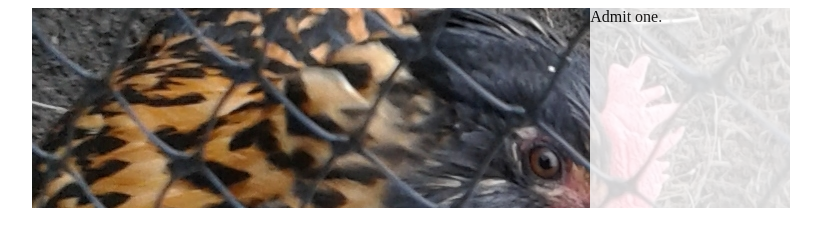
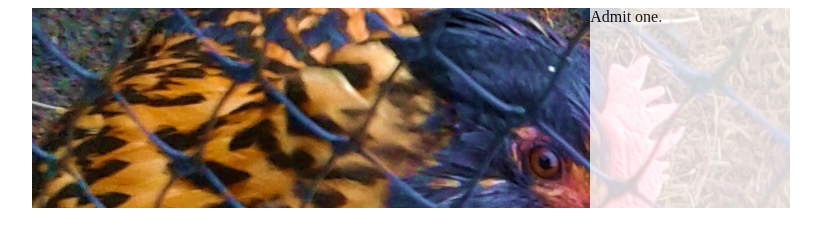
Before and after one commit to mikemoraned/chacken, a website: page index.html in a window 1280 px wide. Shown: the whole page, without its empty margins (229-1050 px from the left). Drawn offline with Linux system fonts and the light colour scheme.

Commit message:
saturated a bit more

```diff
--- a/index.html
+++ b/index.html
@@ -8,7 +8,7 @@
             position: relative;
             width: 60%;
             height: 200px;
-            background-image: url(bg1.jpg);
+            background-image: url(bg2.jpg);
         }
         #admit {
             position: absolute;
```
Also changed, not shown: bg2.jpg (added), 1 other file.
